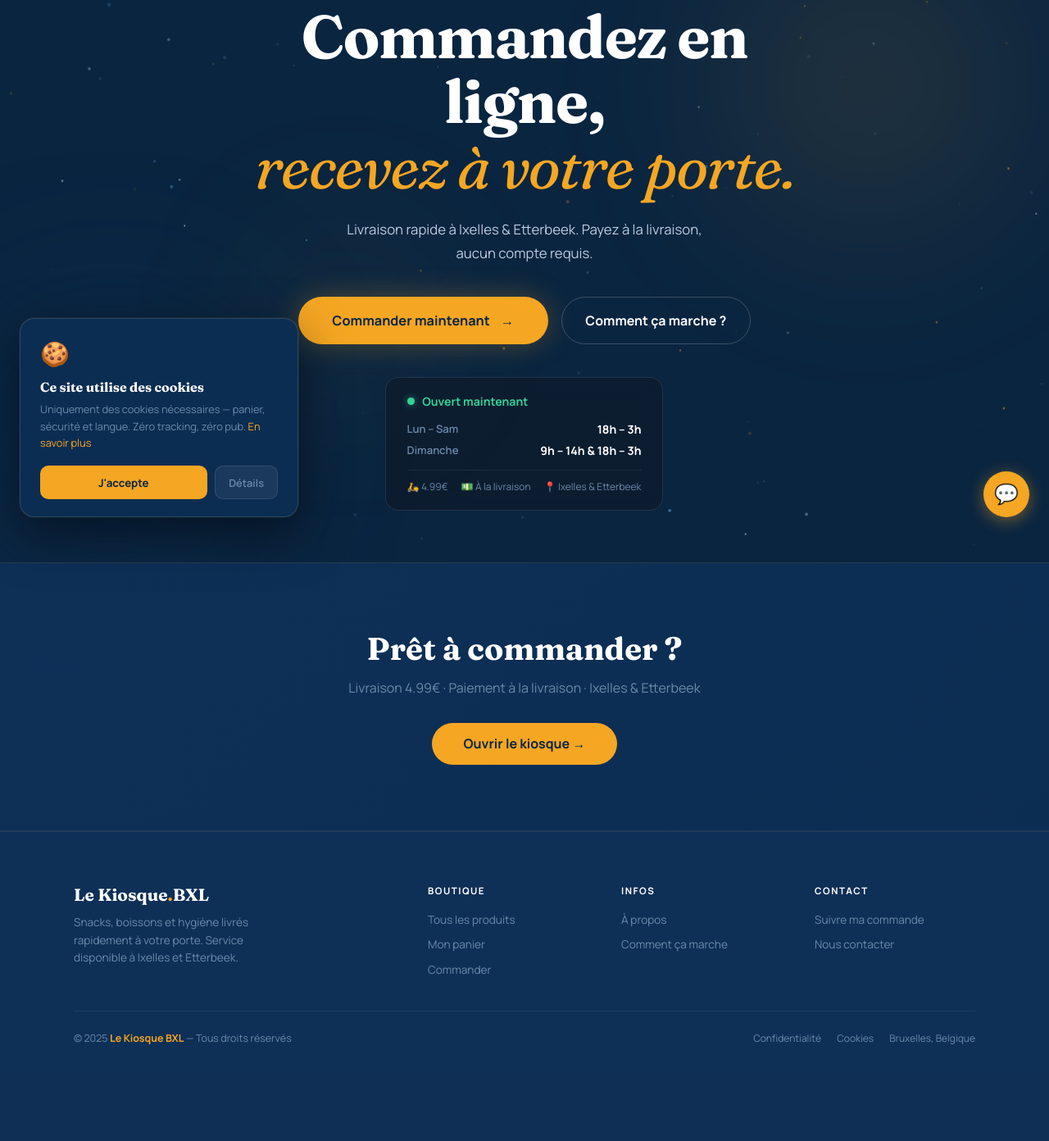
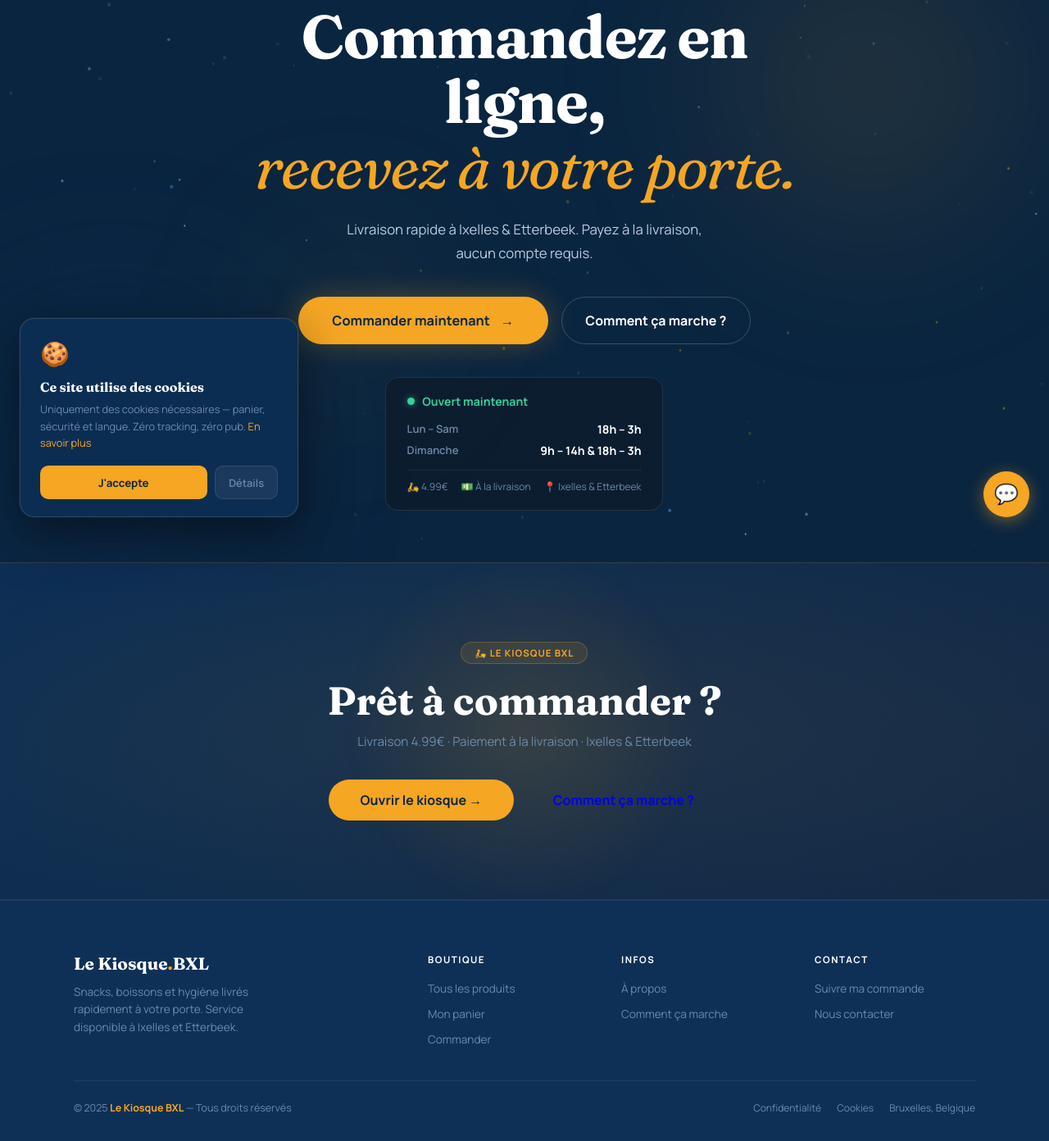
Before and after one commit to hichamgh23/kiosque-bxl, a Django app: page / in a window 1280 px wide. Shown: the part 145-1537 px from the top of the page at 82% size. Before the commit the page ends 1419 px from the top, so only its background shows below. Run offline with Django 5.2, Linux system fonts and the light colour scheme; data comes from the database, SQL or seed files in the repository; data that the repository does not hold is empty; parts of the project's set-up code (start-up, migrations or seed data) failed here and were passed over.

Commit message:
Redesign CTA section with glow, scroll animation and second button

```diff
--- a/core/templates/core/home.html
+++ b/core/templates/core/home.html
@@ -308,9 +308,48 @@ if (document.documentElement.classList.contains('show-loader')) {
 .track-input::placeholder { color:var(--text-muted); letter-spacing:0; font-size:0.88rem; }
 
 /* ══ CTA FINAL ══ */
-.cta-section { background:linear-gradient(135deg,var(--navy-mid),var(--navy-card)); border-top:1px solid rgba(245,166,35,0.1); border-bottom:1px solid rgba(245,166,35,0.1); text-align:center; padding:5rem 2rem; }
-.cta-section h2 { font-family:'Fraunces',serif; font-size:clamp(1.8rem,3vw,2.6rem); color:var(--white); margin-bottom:0.8rem; }
-.cta-section p { color:var(--text-muted); font-size:1rem; margin-bottom:2rem; }
+.cta-section {
+    position: relative; overflow: hidden;
+    text-align: center; padding: 6rem 2rem;
+    background: linear-gradient(135deg, rgba(14,48,87,0.9) 0%, rgba(21,42,69,0.95) 100%);
+    border-top: 1px solid rgba(245,166,35,0.15);
+    border-bottom: 1px solid rgba(245,166,35,0.1);
+}
+.cta-section::before {
+    content: '';
+    position: absolute; inset: 0;
+    background: radial-gradient(ellipse 70% 60% at 50% 50%, rgba(245,166,35,0.07), transparent);
+    pointer-events: none;
+}
+.cta-glow {
+    position: absolute; width: 400px; height: 400px; border-radius: 50%;
+    background: radial-gradient(circle, rgba(245,166,35,0.12), transparent 70%);
+    top: 50%; left: 50%; transform: translate(-50%,-50%);
+    animation: ctaPulse 4s ease-in-out infinite;
+    pointer-events: none;
+}
+@keyframes ctaPulse { 0%,100%{transform:translate(-50%,-50%) scale(1);opacity:0.7} 50%{transform:translate(-50%,-50%) scale(1.2);opacity:1} }
+.cta-inner { position: relative; z-index: 1; }
+.cta-tag {
+    display: inline-flex; align-items: center; gap: 0.4rem;
+    background: rgba(245,166,35,0.1); border: 1px solid rgba(245,166,35,0.25);
+    border-radius: 999px; padding: 0.3rem 1rem;
+    font-size: 0.72rem; font-weight: 700; color: var(--gold);
+    letter-spacing: 1px; text-transform: uppercase; margin-bottom: 1.2rem;
+    opacity: 0;
+}
+.cta-section h2 {
+    font-family: 'Fraunces', serif;
+    font-size: clamp(2rem, 4vw, 3rem);
+    color: var(--white); margin-bottom: 0.8rem; line-height: 1.1;
+    opacity: 0;
+}
+.cta-section p { color: var(--text-muted); font-size: 0.95rem; margin-bottom: 2.2rem; opacity: 0; }
+.cta-btns { display: flex; gap: 1rem; justify-content: center; flex-wrap: wrap; opacity: 0; }
+.cta-section.visible .cta-tag  { animation: heroScale 0.6s cubic-bezier(0.34,1.56,0.64,1) 0s both; }
+.cta-section.visible h2         { animation: heroUp 0.7s cubic-bezier(0.22,1,0.36,1) 0.15s both; }
+.cta-section.visible p          { animation: heroUp 0.6s cubic-bezier(0.22,1,0.36,1) 0.28s both; }
+.cta-section.visible .cta-btns  { animation: heroUp 0.7s cubic-bezier(0.22,1,0.36,1) 0.4s both; }
 
 /* ══ RESPONSIVE ══ */
 @media (max-width: 900px) {
@@ -454,12 +493,21 @@ if (document.documentElement.classList.contains('show-loader')) {
 {% endif %}
 
 <!-- ══ CTA FINAL ══ -->
-<section class="cta-section">
-    <h2>{% trans "Prêt à commander ?" %}</h2>
-    <p>{% trans "Livraison 4.99€ · Paiement à la livraison · Ixelles & Etterbeek" %}</p>
-    <a href="{% url 'kiosque' %}" class="btn btn-gold" style="font-size:1rem;padding:0.9rem 2.4rem">
-        {% trans "Ouvrir le kiosque" %} →
-    </a>
+<section class="cta-section" id="cta-section">
+    <div class="cta-glow"></div>
+    <div class="cta-inner">
+        <div class="cta-tag">🛵 Le Kiosque BXL</div>
+        <h2>{% trans "Prêt à commander ?" %}</h2>
+        <p>{% trans "Livraison 4.99€ · Paiement à la livraison · Ixelles & Etterbeek" %}</p>
+        <div class="cta-btns">
+            <a href="{% url 'kiosque' %}" class="btn btn-gold" style="font-size:1rem;padding:0.9rem 2.4rem">
+                {% trans "Ouvrir le kiosque" %} →
+            </a>
+            <a href="{% url 'how_it_works' %}" class="btn btn-ghost" style="font-size:1rem;padding:0.9rem 2rem">
+                {% trans "Comment ça marche ?" %}
+            </a>
+        </div>
+    </div>
 </section>
 
 {% endblock %}
@@ -540,5 +588,15 @@ if (document.documentElement.classList.contains('show-loader')) {
     }
     loop();
 })();
+
+/* ── CTA scroll animation ── */
+var ctaSection = document.getElementById('cta-section');
+if(ctaSection && 'IntersectionObserver' in window){
+    new IntersectionObserver(function(entries){
+        if(entries[0].isIntersecting) ctaSection.classList.add('visible');
+    }, {threshold: 0.3}).observe(ctaSection);
+} else if(ctaSection) {
+    ctaSection.classList.add('visible');
+}
 </script>
 {% endblock %}
```
